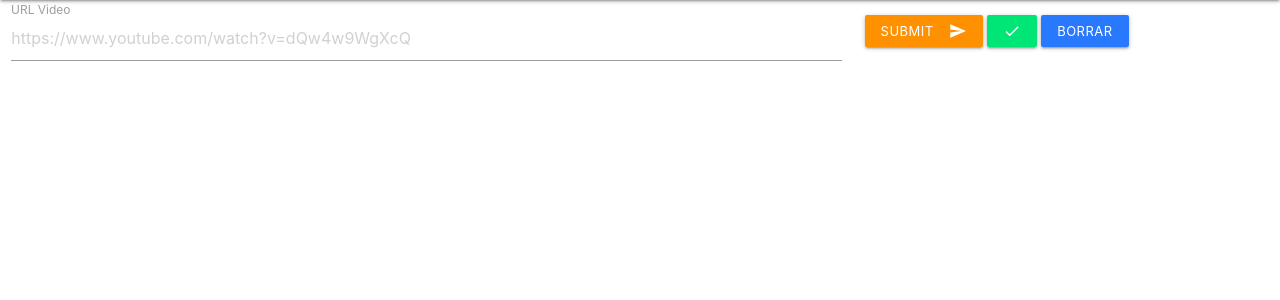
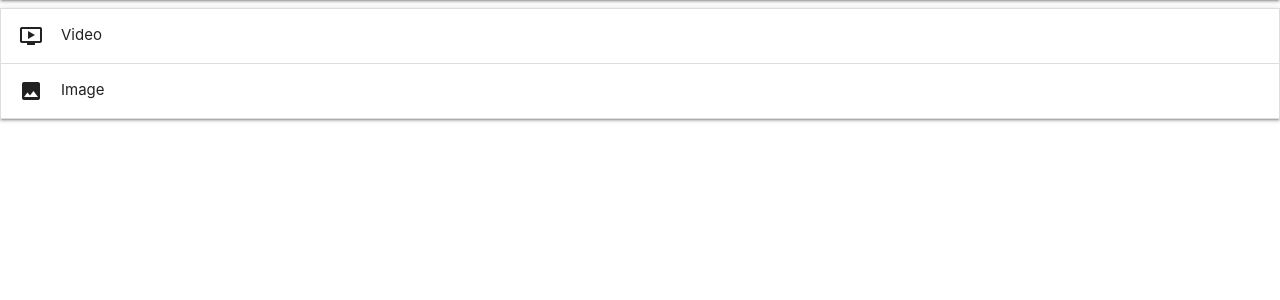
Before and after one commit to benja-opazo/obs-banner-flask, a Flask app: page /videos/ in a window 1280 px wide. Shown: the part 64-364 px from the top of the page. Run offline with Flask 2, Linux system fonts and the light colour scheme.

Commit message:
refactoring some files

```diff
--- a/app.py
+++ b/app.py
@@ -29,7 +29,7 @@ scores = {
     "p4" : [0, AVAILABLE_PLAYERS['p4']],
 }
 
-# Dice el estado de la descarga de video. -1 no ha descargado nada, 0 error, 1 exito
+# Dice el estado de la descarga de video. -1 no ha descargado nada, 0 error, 1 exito, 2 descargando
 videostatus = -1
 
 scores_json = dict()
@@ -53,26 +53,32 @@ def videos_command(cmd=None):
         if os.path.isfile('output/video.mp4'):
             os.remove('output/video.mp4')
 
-        URLS = ['https://www.youtube.com/watch?v=adQw4w9WgXcQ']
+        URLS = ['https://www.youtube.com/watch?v=dQw4w9WgXcQ']
         ydl_opts = {
             'format': 'mp4',
-            'outtmpl': 'output/video.mp4'
+            'outtmpl': 'static/output/video.mp4'
         }
         with YoutubeDL(ydl_opts) as ydl:
             try:
+                videostatus = 2
                 ydl.download(URLS)
                 videostatus = 1
             except:
                 videostatus = 0
     elif cmd=="delete_video":
-        if os.path.isfile('output/video.mp4'):
-            os.remove('output/video.mp4')
+        if os.path.isfile('static/output/video.mp4'):
+            os.remove('static/output/video.mp4')
         videostatus = -1
     elif cmd=="update_buttons":
-        if videostatus==1:
-            return jsonify(icon="done", theclass="green")
+        print("Update button: " + str(videostatus))
+        if videostatus == 1 or videostatus == -1:
+            return jsonify(icon="done", theclass="green", videostatus = videostatus)
+        elif videostatus == 2:
+            return jsonify(icon="sync", theclass="blue", videostatus = videostatus)
+        #elif videostatus == 0:
+        #    return jsonify(icon="error", theclass="red")
         else:
-            return jsonify(icon="error", theclass="red")
+            return jsonify(icon="error", theclass="red", videostatus = videostatus)
     return render_template('videos.html', currentpage="videos", videostatus=videostatus)
 
 
@@ -99,7 +105,6 @@ def ctrscores_command(cmd=None):
         if cmd == 'load_scores':
             with open("score.json", "r") as openfile:
                 scores_json = json.load(openfile)
-                #print(scores_json)
                 for label in scores_json:
                     scores[label] = scores_json[label]
         if cmd =='reset_scores':
@@ -108,7 +113,6 @@ def ctrscores_command(cmd=None):
             draw_banner(scores)
 
         if cmd =='update_scores':
-            #print("update")
             return jsonify(scores=scores)
     return render_template('ctrscores.html', commands=AVAILABLE_COMMANDS, players=AVAILABLE_PLAYERS, scores=scores)
 
--- a/score.json
+++ b/score.json
@@ -1,6 +1,6 @@
 {
     "p1": [
-        0,
+        3,
         "Benja"
     ],
     "p2": [
--- a/static/js/myscript.js
+++ b/static/js/myscript.js
@@ -53,8 +53,20 @@ addEventListener("DOMContentLoaded", function() {
 })
 
 
+$(document).ready(setInterval(function() {
+  $.ajax({
+    url: '/videos/update_buttons',
+    type: 'get',
+    contentType: 'application/json',
+    success: function(response) {
+      console.log(response); // Outputs a message to the Web Console
+      $('.videostatus-icon').text(response.icon)
+      $('.videostatus-class').removeClass("red").removeClass("green").removeClass("blue").addClass(response.theclass)
+    }
+  })
+}, 2500));
+
 $(document).ready(function () {
-
   $('.update-btn-videos').click(function(){
     $.ajax({
       url: '/videos/update_buttons',
@@ -62,14 +74,18 @@ $(document).ready(function () {
       contentType: 'application/json',
       success: function(response) {
         $('.videostatus-icon').text(response.icon)
-        $('.videostatus-class').removeClass("green").addClass(response.theclass)
-
+        $('.videostatus-class').removeClass("red").removeClass("green").removeClass("blue").addClass(response.theclass)
       }
     })
   })
-})
+});
 
 
 $(document).ready(function(){
   $('.sidenav').sidenav();
 });
+
+
+$(document).ready(function(){
+  $('.collapsible').collapsible();
+});
--- a/templates/videos.html
+++ b/templates/videos.html
@@ -34,6 +34,12 @@
             <li><a href="/imagenes">Imagenes</a></li>
           </ul>
 
+
+
+          <ul class="collapsible">
+            <li>
+              <div class="collapsible-header"><i class="material-icons">ondemand_video</i>Video</div>
+              <div class="collapsible-body"><span>
                 <div class="row">
                   <form class="col s12">
                     <div class="row">
@@ -41,22 +47,27 @@
                         <input placeholder="https://www.youtube.com/watch?v=dQw4w9WgXcQ" id="first_name" type="text" class="validate">
                         <label for="first_name">URL Video</label>
                       </div>
-                <div class="input-field col s4">
+                      <div class="input-field col s1">
+                        {% if videostatus == 0 %}
+                              <button class="command btn-small red accent-3 center videostatus-class update-btn-videos" type="submit" name="submit_video_error" value="{{currentpage}}/error">
+                                  <i class="material-icons videostatus-icon">error</i>
+                              </button>
+                          {% elif videostatus == 2 %}
+                              <button class="command btn-small blue accent-3 center videostatus-class update-btn-videos" type="submit" name="submit_video_success" value="{{currentpage}}/success">
+                                  <i class="material-icons videostatus-icon">sync</i>
+                              </button>
+                          {% else %}
+                              <button class="command btn-small green accent-3 center videostatus-class update-btn-videos" type="submit" name="submit_video_success" value="{{currentpage}}/success">
+                                  <i class="material-icons videostatus-icon">done</i>
+                              </button>
+                          {% endif %}
+                      </div>
+                      <div class="input-field col s3">
                           <button class="command waves-effect waves-light btn-small orange accent-3 center update-btn-videos" type="submit" name="submit_video" value="{{currentpage}}/submit_video">
                               Submit
                               <i class="material-icons right">send</i>
                           </button>
-                    {% if videostatus == 0 %}
-                        <button class="command btn-small red accent-3 center videostatus-class" type="submit" name="submit_video_error update-btn-videos" value="{{currentpage}}/error">
-                            <i class="material-icons videostatus-icon">error</i>
-                        </button>
-                    {% else %}
-                        <button class="command btn-small green accent-3 center videostatus-class" type="submit" name="submit_video_success update-btn-videos" value="{{currentpage}}/success">
-                            <i class="material-icons videostatus-icon">done</i>
-                        </button>
-                    {% endif %}
-
-                    <button class="command waves-effect waves-light btn-small blue accent-3 center update-btn-videos" type="submit" name="submit_video_borrar" value="{{currentpage}}/delete_video">
+                          <button class="command waves-effect waves-light btn-small orange accent-3 center update-btn-videos" type="submit" name="submit_video_borrar" value="{{currentpage}}/delete_video">
                               Borrar
                           </button>
                       </div>
@@ -64,6 +75,41 @@
 
                   </form>
                 </div>
+              </span></div>
+            </li>
+            <li>
+              <div class="collapsible-header"><i class="material-icons">image</i>Image</div>
+              <div class="collapsible-body"><span>
+                <div class="row">
+                  <form class="col s12">
+                    <div class="row">
+                      <form action="#">
+                        <div class="file-field input-field col s8">
+                          <div class="btn">
+                            <span>File</span>
+                            <input type="file">
+                          </div>
+                          <div class="file-path-wrapper">
+                            <input class="file-path validate" type="text">
+                          </div>
+                        </div>
+                      </form>
+                    </div>
+                  </form>
+                  <div class="input-field col s3">
+                    <button class="command waves-effect waves-light btn-small orange accent-3 center update-btn-images" type="submit" name="submit_image" value="{{currentpage}}/submit_image">
+                        Submit
+                        <i class="material-icons right">send</i>
+                    </button>
+                    <button class="command waves-effect waves-light btn-small orange accent-3 center update-btn-images" type="submit" name="submit_image_borrar" value="{{currentpage}}/delete_image">
+                        Borrar
+                    </button>
+                </div>
+                </div>
+              </span></div>
+            </li>
+          </ul>
+
     </body>
 
     <!--JavaScript at end of body for optimized loading-->
```
Also changed, not shown: banner_scores.png (deleted), static/output/banner_scores.png, 5 other files. Lines whose indentation alone changed are shown as unchanged.
